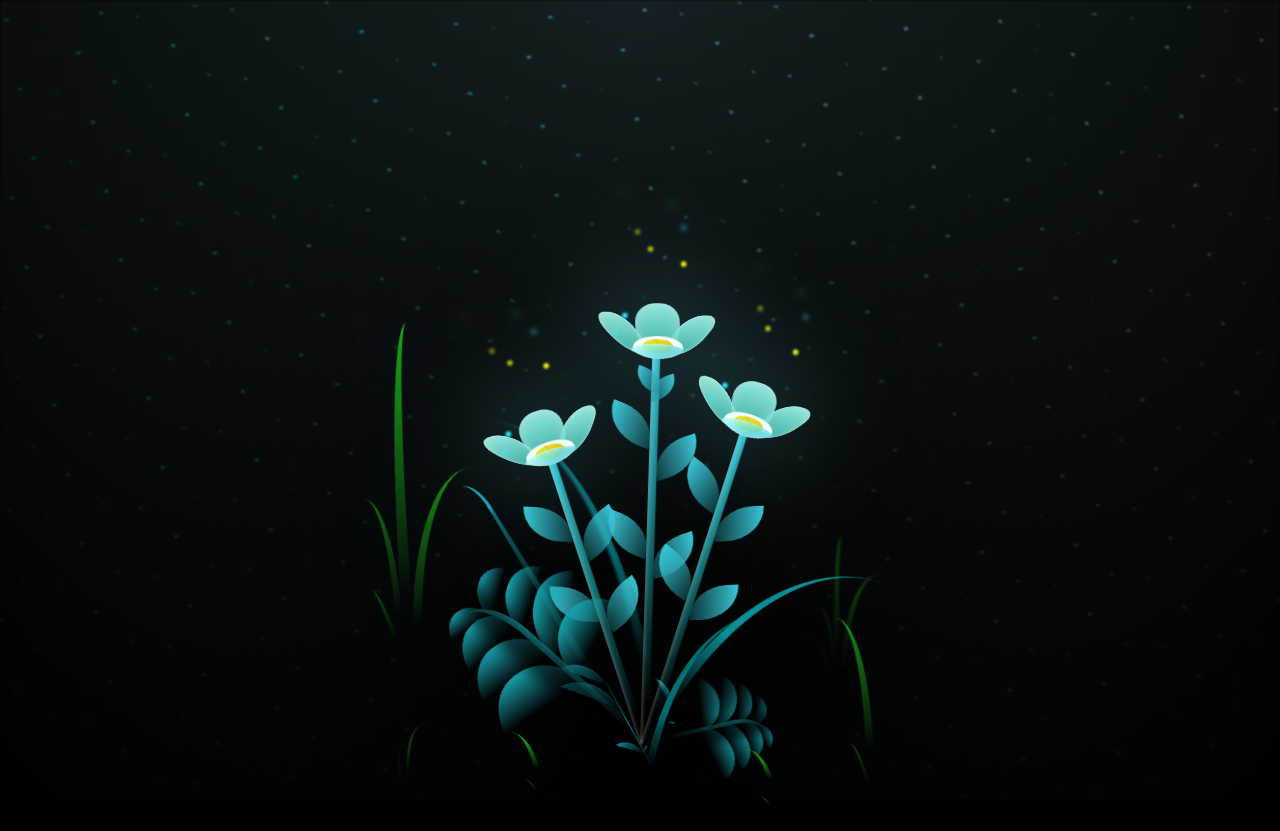
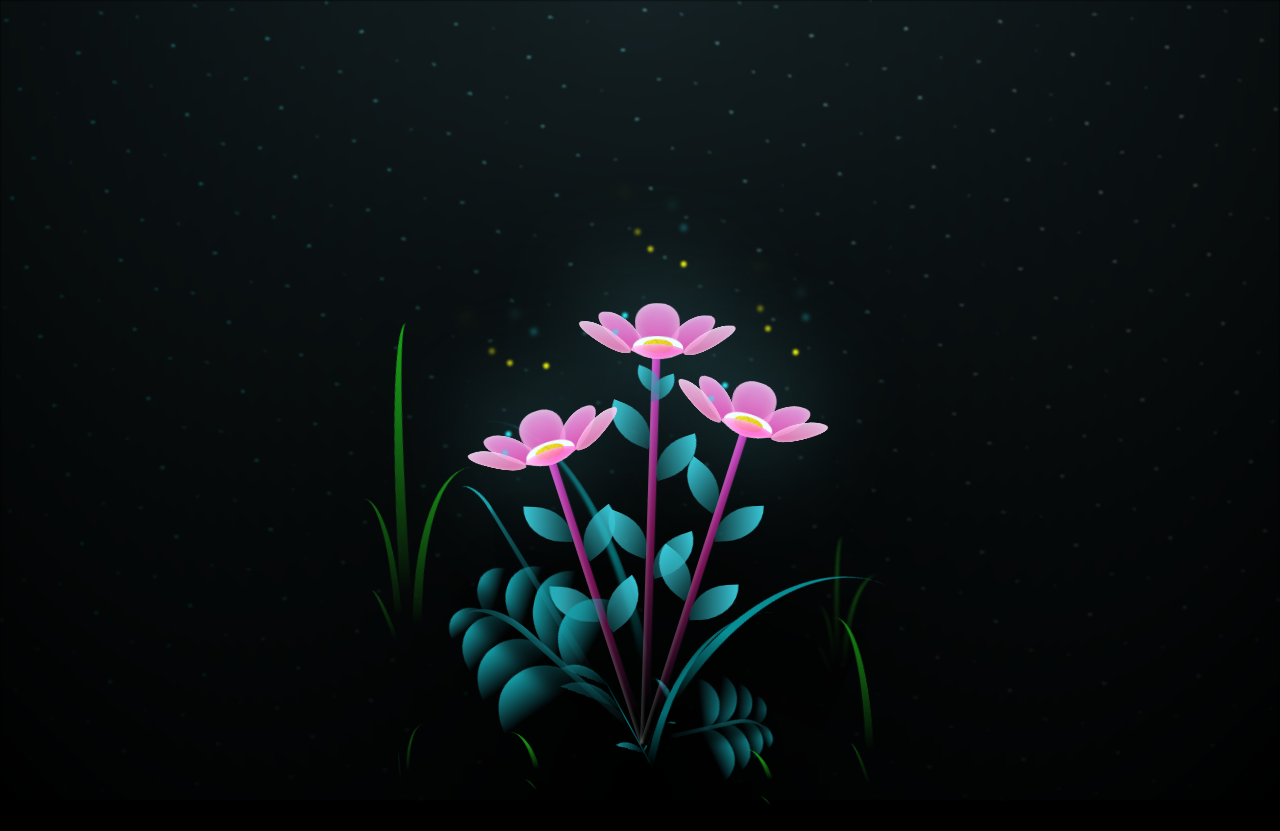
Before and after one commit to sadaf953/glowing_flower, a plain HTML site: page index.html in a window 1280 px wide. Drawn offline with Linux system fonts and the light colour scheme.

Commit message:
second draft

```diff
--- a/index.html
+++ b/index.html
@@ -12,8 +12,8 @@
         <div class="flower__leaf flower__leaf--2"></div>
         <div class="flower__leaf flower__leaf--3"></div>
         <div class="flower__leaf flower__leaf--4"></div>
-
-
+        <div class="flower__leaf flower__leaf--5"></div>
+        <div class="flower__leaf flower__leaf--6"></div>
         <div class="flower__white-circle"></div>
 
         <div class="flower__light flower__light--1"></div>
@@ -42,6 +42,8 @@
         <div class="flower__leaf flower__leaf--2"></div>
         <div class="flower__leaf flower__leaf--3"></div>
         <div class="flower__leaf flower__leaf--4"></div>
+        <div class="flower__leaf flower__leaf--5"></div>
+        <div class="flower__leaf flower__leaf--6"></div>
         <div class="flower__white-circle"></div>
 
         <div class="flower__light flower__light--1"></div>
@@ -68,6 +70,8 @@
         <div class="flower__leaf flower__leaf--2"></div>
         <div class="flower__leaf flower__leaf--3"></div>
         <div class="flower__leaf flower__leaf--4"></div>
+        <div class="flower__leaf flower__leaf--5"></div>
+        <div class="flower__leaf flower__leaf--6"></div>
         <div class="flower__white-circle"></div>
 
         <div class="flower__light flower__light--1"></div>
--- a/style.css
+++ b/style.css
@@ -140,11 +140,11 @@ body {
   width: 8vmin;
   height: 11vmin;
   border-radius: 51% 49% 47% 53%/44% 45% 55% 69%;
-  background-color: #65e6cc;
-  background-image: linear-gradient(to top, #40bbab, #a7ffee);
+  background-color: #ff65d4;
+  background-image: linear-gradient(to top, #ff40bb, #ffa7ee);
   transform-origin: bottom center;
   opacity: 0.9;
-  box-shadow: inset 0 0 2vmin rgba(255, 255, 255, 0.5);
+  box-shadow: inset 0 0 2vmin rgba(255, 255, 255, 0.7);
 }
 .flower__leaf--1 {
   transform: translate(-10%, 1%) rotateY(40deg) rotateX(-50deg);
@@ -161,9 +161,17 @@ body {
   transform-origin: bottom left;
   border-radius: 4vmin 10vmin 4vmin 4vmin;
   transform: translate(0%, 18%) rotateX(70deg) rotate(-43deg);
-  background-image: linear-gradient(to top, #39c6d6, #a7ffee);
+  background-image: linear-gradient(to top, #ff39c6, #ffa7ee);
   z-index: 1;
   opacity: 0.8;
+}
+.flower__leaf--5 {
+  transform: translate(-120%, 2%) rotateY(50deg) rotateX(60deg);
+  background-image: linear-gradient(to top, #ff6eb7, #ffc9f2);
+}
+.flower__leaf--6 {
+  transform: translate(20%, 2%) rotateY(-50deg) rotateX(60deg);
+  background-image: linear-gradient(to top, #ff6eb7, #ffc9f2);
 }
 .flower__white-circle {
   position: absolute;
@@ -188,7 +196,7 @@ body {
 .flower__line {
   height: 55vmin;
   width: 1.5vmin;
-  background-image: linear-gradient(to left, rgba(0, 0, 0, 0.2), transparent, rgba(255, 255, 255, 0.2)), linear-gradient(to top, transparent 10%, #14757a, #39c6d6);
+  background-image: linear-gradient(to left, rgba(0, 0, 0, 0.2), transparent, rgba(255, 255, 255, 0.2)), linear-gradient(to top, transparent 10%, #7a1457, #d639c6);
   box-shadow: inset 0 0 2px rgba(0, 0, 0, 0.5);
   animation: grow-flower-tree 4s backwards;
 }
```
Lines whose indentation alone changed are shown as unchanged.
